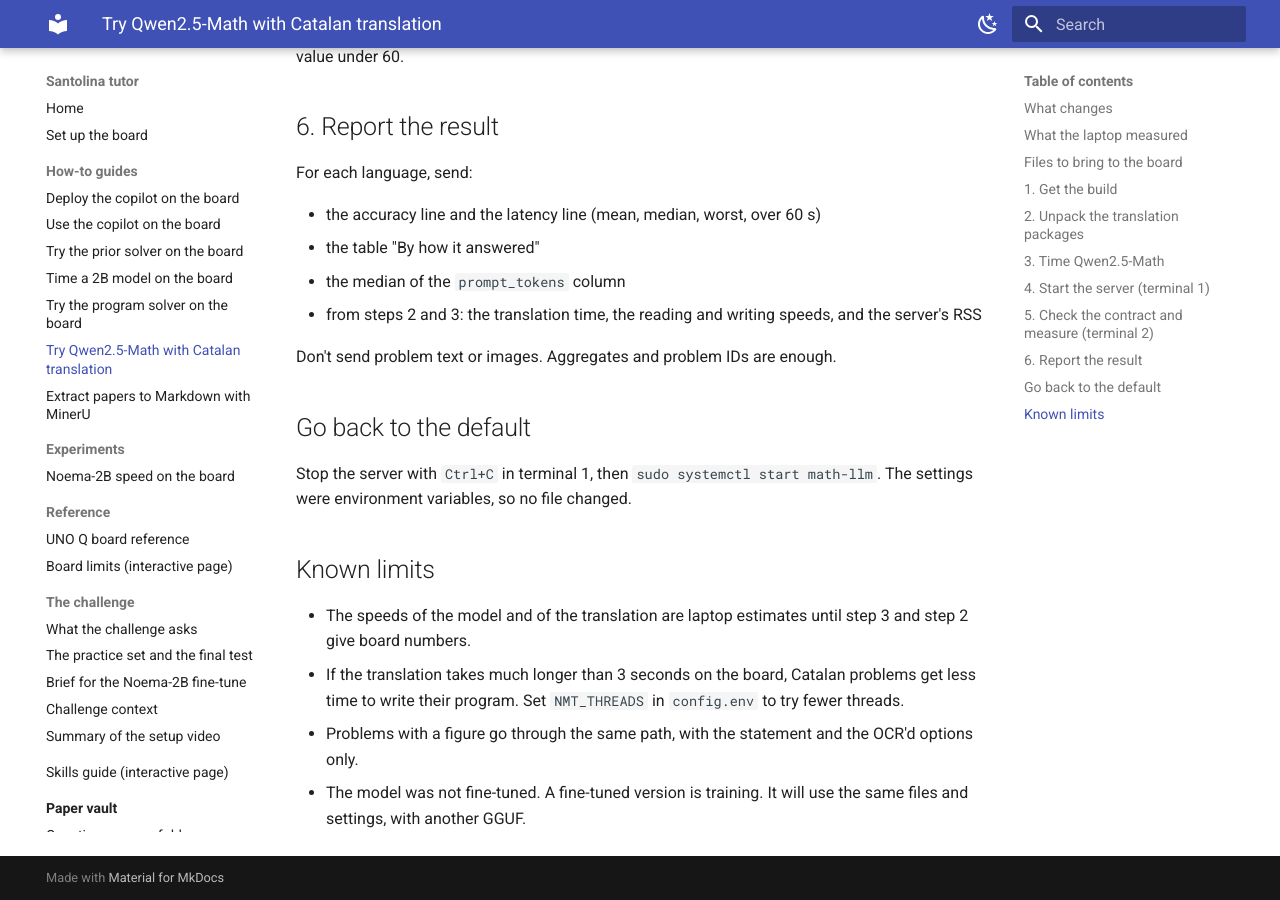
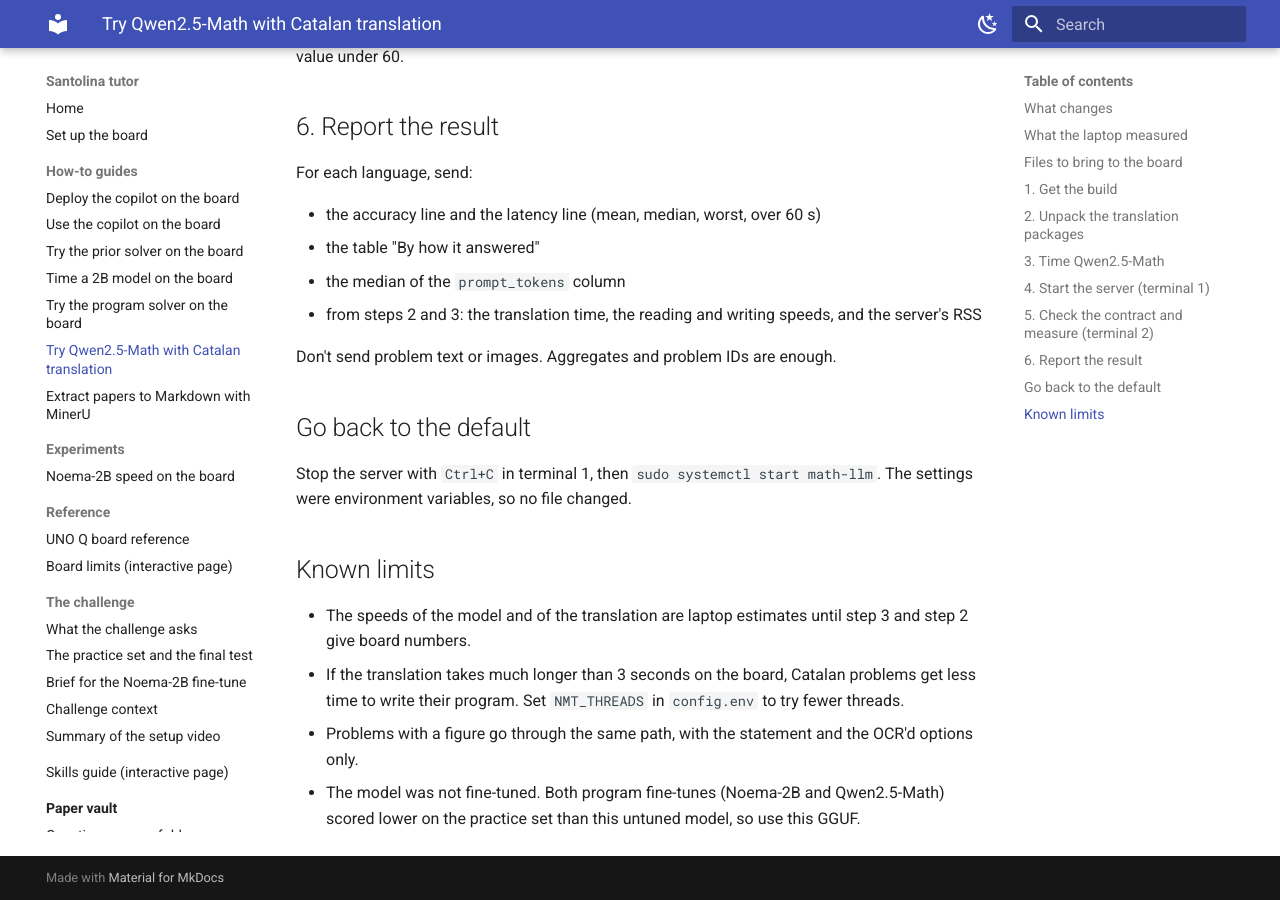
Before and after one commit to Sigkaio636/Santolina_tutor, an MkDocs documentation site: the page built from docs/how-to/try-qwen-math-nmt.md, in a window 1280 px wide and 900 px high, scrolled down 3601 px. Built offline with MkDocs 1.6.1 and Material for MkDocs 9.7.7, drawn with Linux system fonts in a browser that asks for light colours.

Commit message:
Say in the Qwen-Math guide that the fine-tunes lost to the untuned model
Co-Authored-By: Claude Opus 5.5 <noreply@anthropic.com>

```diff
--- a/docs/how-to/try-qwen-math-nmt.md
+++ b/docs/how-to/try-qwen-math-nmt.md
@@ -145,4 +145,4 @@ Stop the server with `Ctrl+C` in terminal 1, then `sudo systemctl start math-llm
 - The speeds of the model and of the translation are laptop estimates until step 3 and step 2 give board numbers.
 - If the translation takes much longer than 3 seconds on the board, Catalan problems get less time to write their program. Set `NMT_THREADS` in `config.env` to try fewer threads.
 - Problems with a figure go through the same path, with the statement and the OCR'd options only.
-- The model was not fine-tuned. A fine-tuned version is training. It will use the same files and settings, with another GGUF.
+- The model was not fine-tuned. Both program fine-tunes (Noema-2B and Qwen2.5-Math) scored lower on the practice set than this untuned model, so use this GGUF.
```
